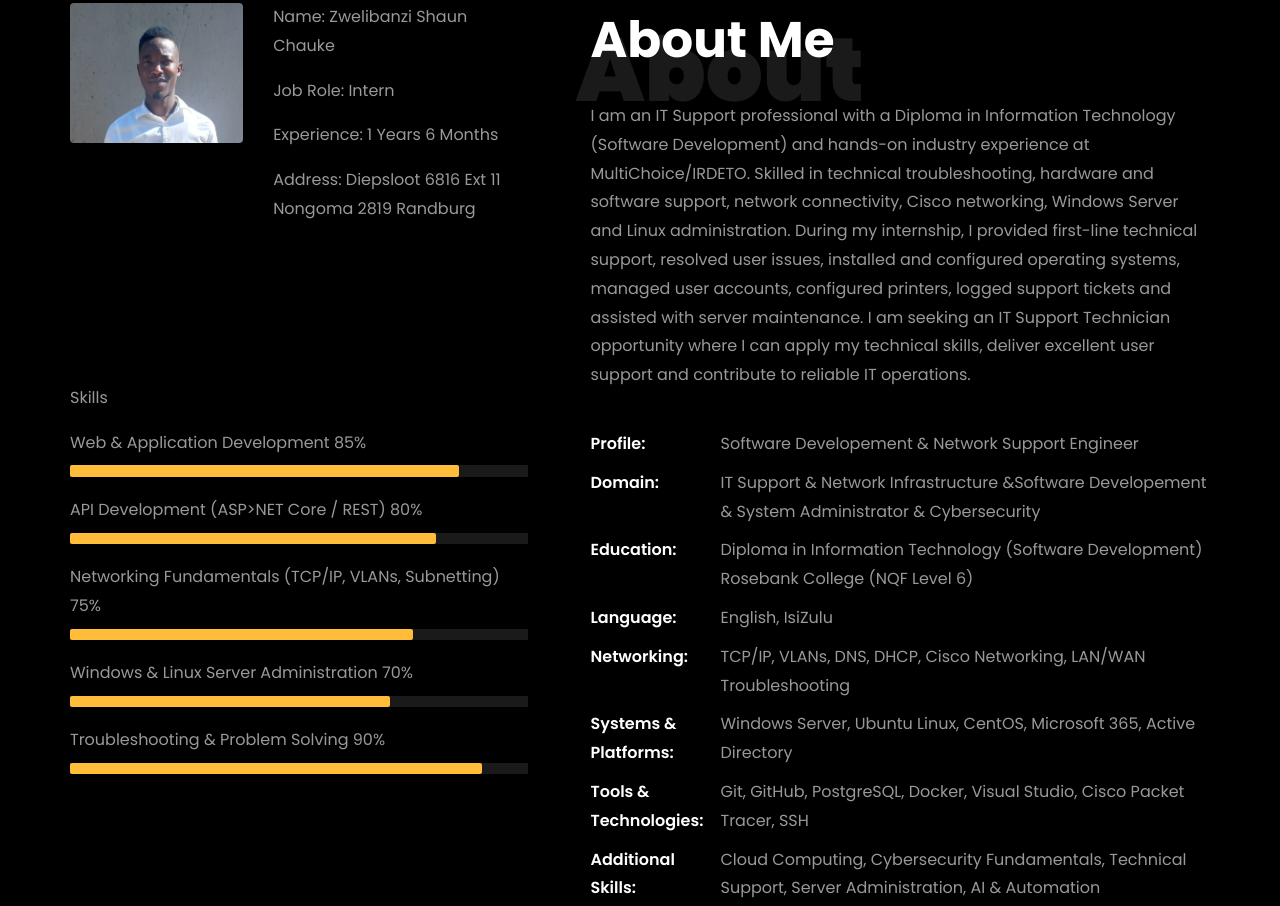
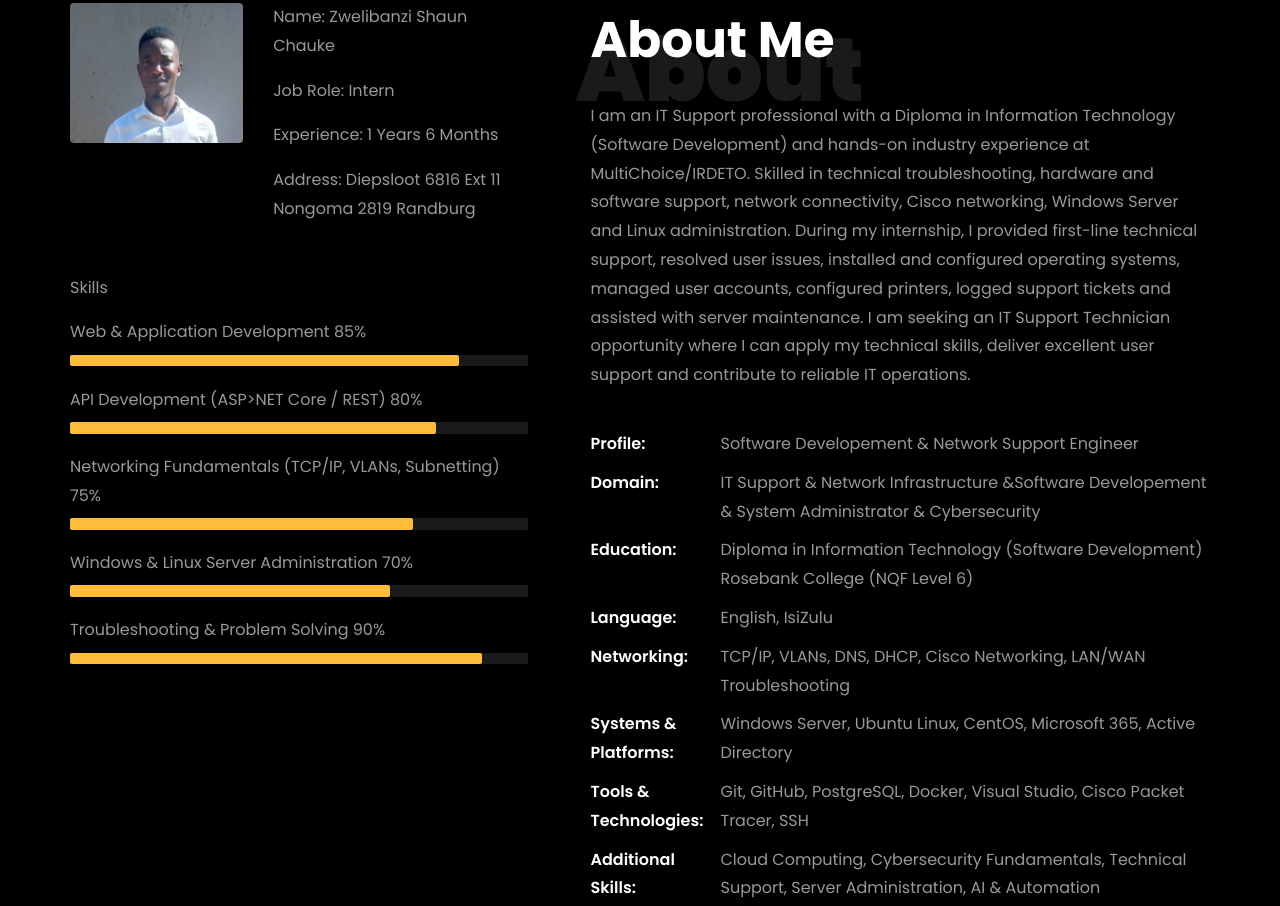
Before and after one commit to ZwelibanziShaun/Portfolio-Zwelibanzi-, a plain HTML site: page index.html in a window 1280 px wide. Shown: the part 859-1765 px from the top of the page. Drawn offline with Linux system fonts and the light colour scheme; animation ran at ten frames a second; files whose address does not match are found by name.

Commit message:
Refactor skills section and add about-info list
Removed unnecessary line breaks and added an about-info section.

```diff
--- a/index.html
+++ b/index.html
@@ -289,13 +289,11 @@
 									  </div>
 									</div>
 								  </div>
+								<ul class="about-info mt-4 px-md-0 px-2">
+  <!-- ... your Profile, Domain, Education, etc. ... -->
+</ul>
 
-								<div class="skill-mf">
-									<br>
-									<br>
-									<br>
-									<br>
-									<br>
+								<div class="skill-mf mt- 4">
 									<p class="title-s">Skills</p>
 									<span>Web & Application Development</span> <span class="pull-right">85%</span>
 									<div class="progress">
```
